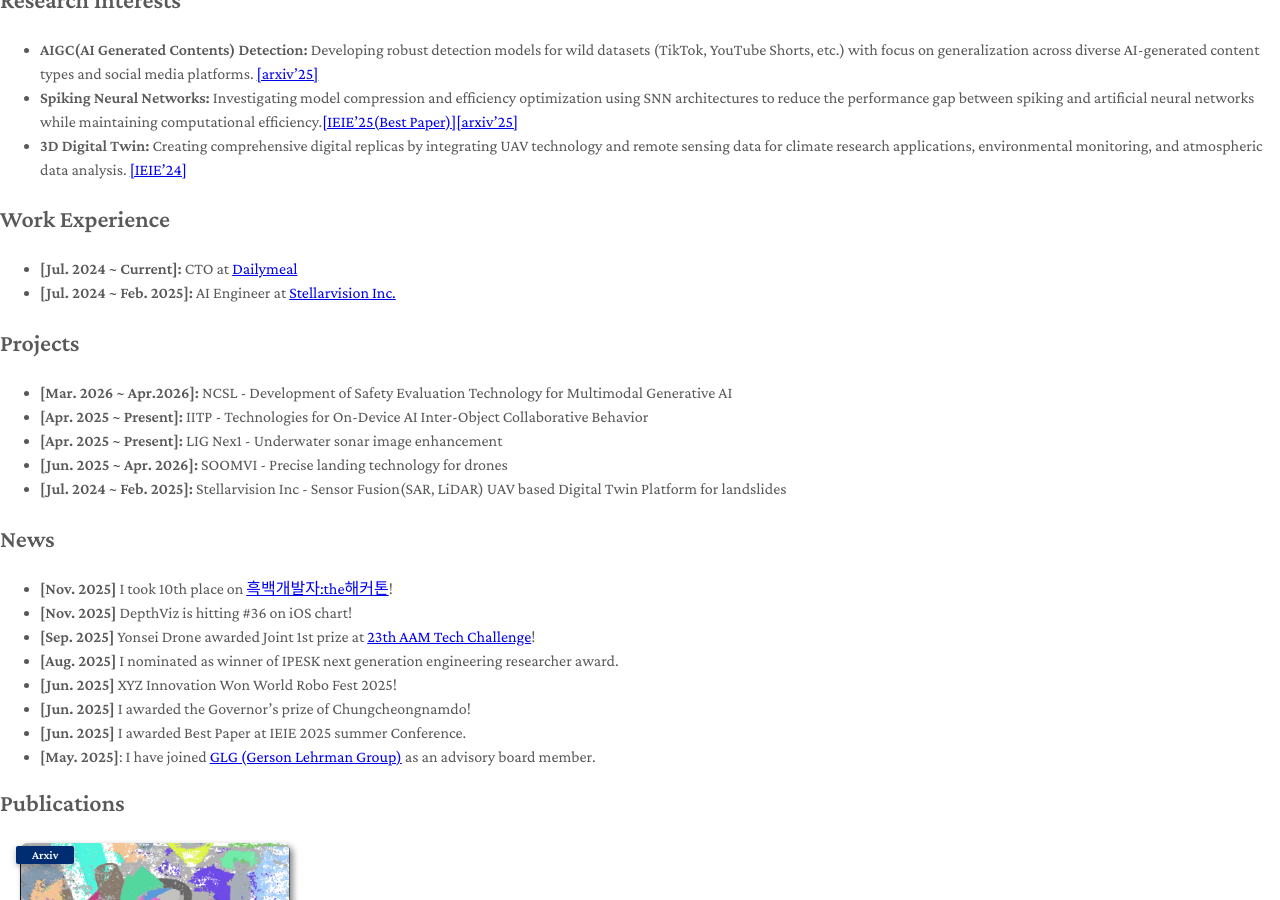
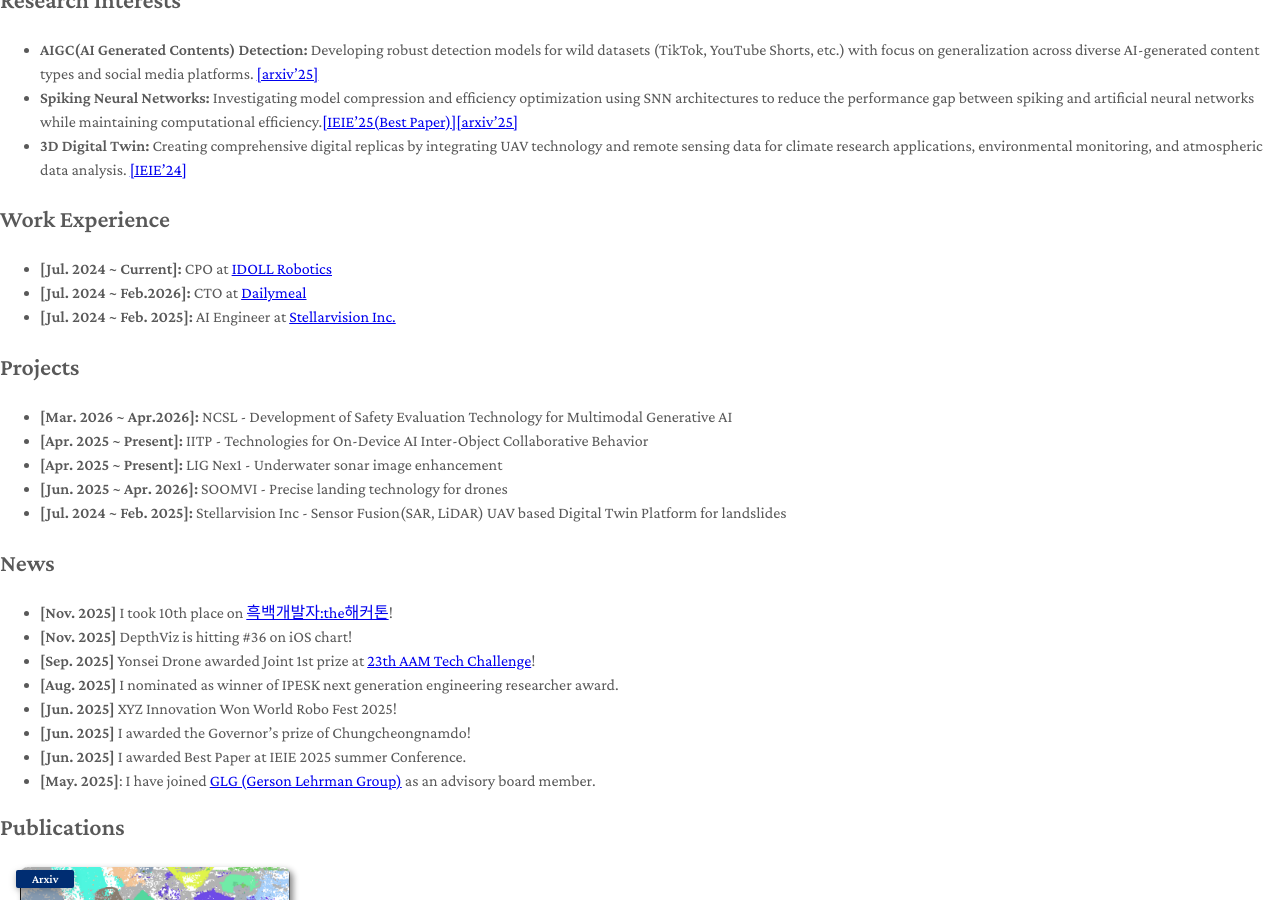
Before and after one commit to tersite1/tersite1.github.io, a Jekyll site: the page built from index.md, in a window 1280 px wide and 900 px high, scrolled down 1173 px. Built offline with Jekyll 4.4.1, drawn with Linux system fonts in a browser that asks for light colours; a style sheet for code colours, icons or effects is not loaded; our own code applies the rules of GitHub Pages for plain Markdown files.

Commit message:
Update index.md

```diff
--- a/index.md
+++ b/index.md
@@ -24,7 +24,8 @@ I am an M.S. student at KAIST, currently in the [Computational Intelligence Labo
 
 
 ## Work Experience
-* **[Jul. 2024 ~ Current]:** CTO at [Dailymeal](https://www.dailymeal.co.kr/)
+* **[Jul. 2024 ~ Current]:** CPO at [IDOLL Robotics](https://idoll.love/)
+* **[Jul. 2024 ~ Feb.2026]:** CTO at [Dailymeal](https://www.dailymeal.co.kr/)
 * **[Jul. 2024 ~ Feb. 2025]:** AI Engineer at [Stellarvision Inc.](https://stellarvision.co.kr/en/)
 
 
```
